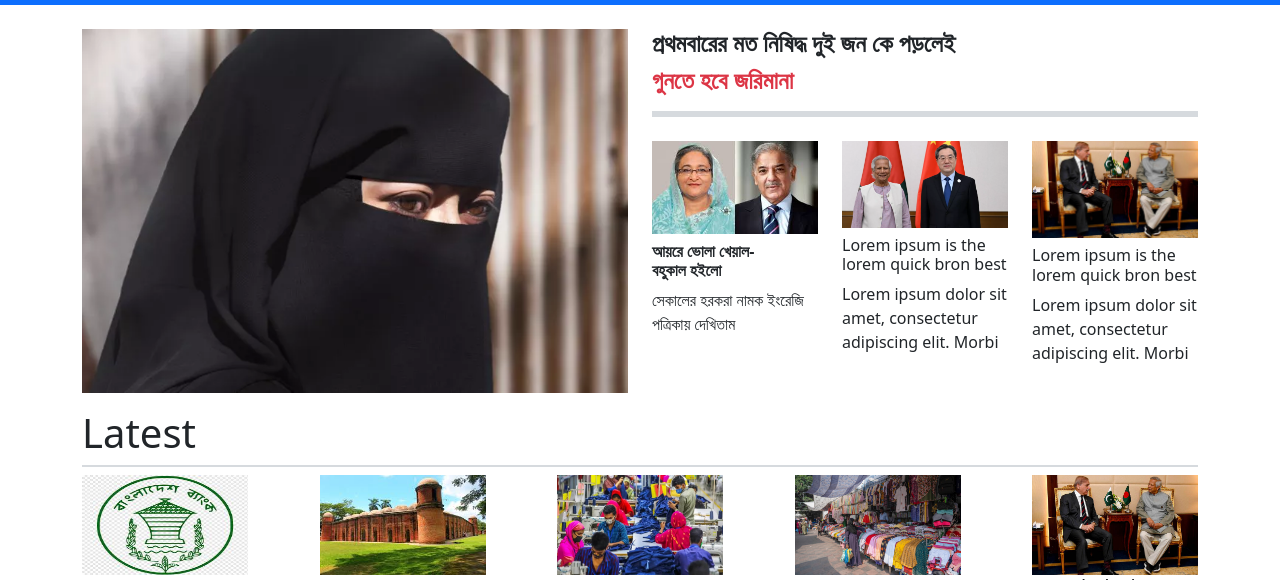
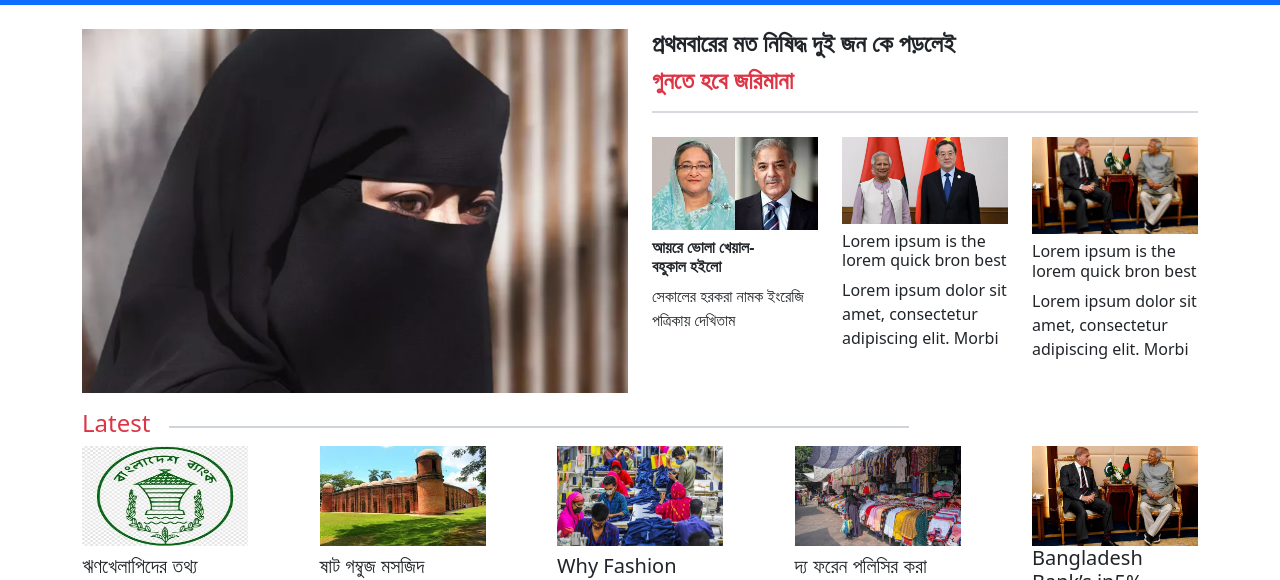
Before and after one commit to Rubel224603/daily-news, a plain HTML site: page index.html in a window 1280 px wide. Shown: the part 151-731 px from the top of the page. Drawn offline with Linux system fonts and the light colour scheme; files whose address does not match are found by name; a web font is replaced by a local one.

Commit message:
change border

```diff
--- a/index.html
+++ b/index.html
@@ -42,12 +42,7 @@
     </header>
 
 
-
-
-
-
-
-
+ <!--navbar start-->
 <nav class="navbar navbar-expand-lg navbar-dark bg-primary">
   <div class="container">
     <!-- Logo & Title -->
@@ -89,11 +84,6 @@
 </nav>
 
 
-
-
-    <!--navbar start-->
-
-
     <!--navbar end-->
 <!-- start top header section-->
    <section>
@@ -106,7 +96,7 @@
                 <div class="col-md-6">
                     <h4 class="fw-bold">প্রথমবারের মত নিষিদ্ধ  দুই জন কে  পড়লেই<br> <p class="text-danger mt-2"> গুনতে হবে জরিমানা  </p> </h4>
 
-                    <hr class="my-4 border border-dark-subtle border-3 opacity-50 mt-1">
+                    <hr class="my-4 border border-dark-subtle border-1 opacity-50 mt-1">
 
                     <div class="row">
                         <div class="col-md-4">
@@ -138,10 +128,11 @@
        <div class="container">
         <!-- Title Row -->
         <div class="row mt-3">
-            <div class="col-12">
-                <h1>Latest</h1>
-                <hr class="my-2 border border-dark-subtle border-1 opacity-50">
-            </div>
+             <div class="d-flex">
+             <h4 class="text-danger">Latest</h4>
+             <span class="border_bar bg-dark-subtle"  ></span>
+             </div>
+
         </div>
 
         <!-- Content Row -->
```
